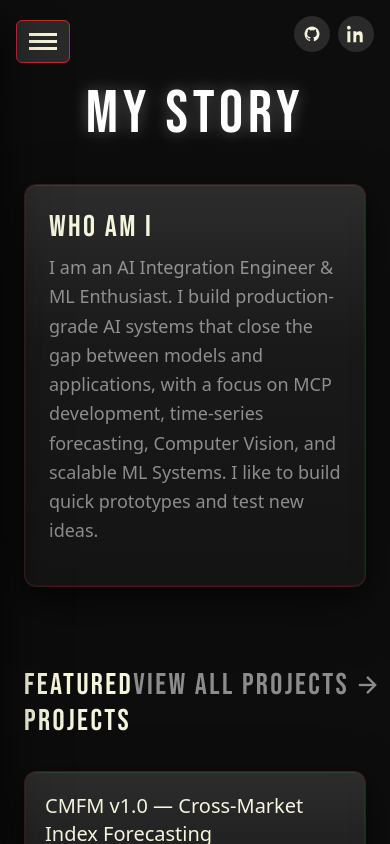
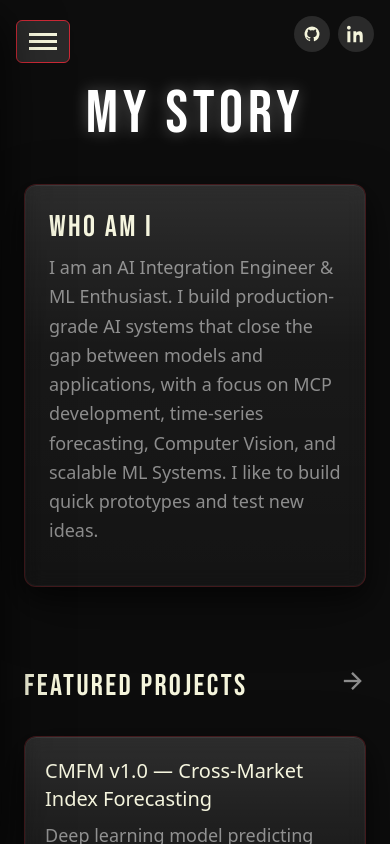
Before and after one commit to mohakapoor/Portfolio, a Next.js app: page /story in a window 390 px wide. Shown: the top 844 px of the page. Built offline with nearby package versions, Linux system fonts and the light colour scheme.

Commit message:
Enhance accessibility of VIEW ALL PROJECTS link in StoryPage by adding a title attribute and adjusting visibility for smaller screens.

```diff
--- a/src/app/story/page.tsx
+++ b/src/app/story/page.tsx
@@ -165,9 +165,10 @@ export default function StoryPage() {
             <Link
               href="/projects"
               className="newspaper-headline text-3xl text-[var(--dust-gray)] hover:text-[var(--spider-red)] transition-colors duration-200 animate-slide-left group flex-shrink-0"
+              title="View All Projects"
             >
               <span className="flex items-center gap-1">
-                  VIEW ALL PROJECTS
+                <span className="hidden sm:inline">VIEW ALL PROJECTS</span>
                 <svg width="28" height="28" viewBox="0 0 24 24" fill="none" stroke="currentColor" strokeWidth="2" className="group-hover:translate-x-1 transition-transform duration-200">
                   <path d="M5 12h14" />
                   <path d="M12 5l7 7-7 7" />
```
Lines whose indentation alone changed are shown as unchanged.
